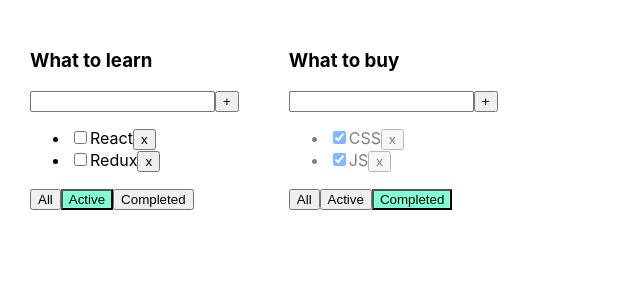
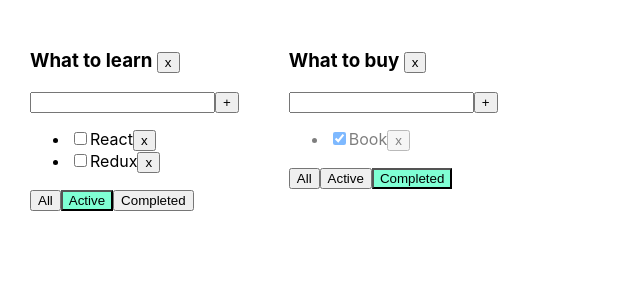
Before and after one commit to Radchenko87dmytro/My-Portfolio, a React (Create React App) app: page / in a window 1280 px wide. Shown: the top 300 px of the page, without its empty margins (0-640 px from the left). Built offline with nearby package versions, Linux system fonts and the light colour scheme.

Commit message:
feature: created removeTodolist function

```diff
--- a/src/App.tsx
+++ b/src/App.tsx
@@ -13,53 +13,79 @@ type TodolistType = {
 };
 
 function App() {
-  const [tasks, setTasks] = useState<Array<TaskType>>([
-    { id: v1(), title: "CSS", isDone: true },
-    { id: v1(), title: "JS", isDone: true },
-    { id: v1(), title: "React", isDone: false },
-    { id: v1(), title: "Redux", isDone: false },
-  ]);
-
-  function removeTask(id: string) {
-    let filteredTasks = tasks.filter((t) => t.id !== id); //t.id !=== id
-    setTasks(filteredTasks);
-    console.log(filteredTasks);
+  function removeTask(id: string, todolistId: string) {
+    let tasks = tasksObj[todolistId];
+    let filteredTasks = tasks.filter((t) => t.id != id);
+    tasksObj[todolistId] = filteredTasks;
+    setTasks({ ...tasksObj });
   }
 
-  function addTask(title: string) {
-    let newTask = { id: v1(), title: title, isDone: false };
-    let newTasks = [newTask, ...tasks];
-
-    setTasks(newTasks);
+  function addTask(title: string, todolistId: string) {
+    let task = { id: v1(), title: title, isDone: false };
+    let tasks = tasksObj[todolistId];
+    let newTasks = [task, ...tasks];
+    tasksObj[todolistId] = newTasks;
+    setTasks({ ...tasksObj });
   }
 
-  function changeTaskStatus(taskId: string, isDone: boolean) {
-    console.log(taskId, " ", isDone);
-
+  function changeTaskStatus(
+    taskId: string,
+    isDone: boolean,
+    todolistId: string
+  ) {
+    let tasks = tasksObj[todolistId];
     let task = tasks.find((t) => t.id === taskId);
     if (task) {
       task.isDone = isDone;
+      setTasks({ ...tasksObj });
     }
-    setTasks([...tasks]);
   }
 
-  function changeFilter(value: FilterValuesType, todolistId: string) {}
+  function changeFilter(value: FilterValuesType, todolistId: string) {
+    let todolist = todolists.find((tl) => tl.id === todolistId);
+    if (todolist) {
+      todolist.filter = value;
+      setTodolist([...todolists]);
+    }
+  }
+
+  let todolistId1 = v1();
+  let todolistId2 = v1();
 
   let [todolists, setTodolist] = useState<Array<TodolistType>>([
-    { id: v1(), title: "What to learn", filter: "active" },
-    { id: v1(), title: "What to buy", filter: "completed" },
+    { id: todolistId1, title: "What to learn", filter: "active" },
+    { id: todolistId2, title: "What to buy", filter: "completed" },
   ]);
 
+  let [tasksObj, setTasks] = useState({
+    [todolistId1]: [
+      { id: v1(), title: "CSS", isDone: true },
+      { id: v1(), title: "JS", isDone: true },
+      { id: v1(), title: "React", isDone: false },
+      { id: v1(), title: "Redux", isDone: false },
+    ],
+    [todolistId2]: [
+      { id: v1(), title: "Book", isDone: true },
+      { id: v1(), title: "Milk", isDone: false },
+    ],
+  });
+
+  let removeTodolist = (todolistId: string) => {
+    let filteredTodolist = todolists.filter((tl) => tl.id !== todolistId);
+    setTodolist([...filteredTodolist]);
+    delete tasksObj[todolistId];
+    setTasks({ ...tasksObj });
+  };
   return (
     <div className="App">
       {todolists.map((tl) => {
-        let tasksForTodolist = tasks;
+        let tasksForTodolist = tasksObj[tl.id];
 
         if (tl.filter === "completed") {
-          tasksForTodolist = tasks.filter((t) => t.isDone === true);
+          tasksForTodolist = tasksForTodolist.filter((t) => t.isDone === true);
         }
         if (tl.filter === "active") {
-          tasksForTodolist = tasks.filter((t) => t.isDone === false);
+          tasksForTodolist = tasksForTodolist.filter((t) => t.isDone === false);
         }
 
         return (
@@ -73,6 +99,7 @@ function App() {
             addTask={addTask}
             changeTaskStatus={changeTaskStatus}
             filter={tl.filter}
+            removeTodolist={removeTodolist}
           />
         );
       })}
--- a/src/Todolist.tsx
+++ b/src/Todolist.tsx
@@ -16,11 +16,16 @@ export interface PropsType {
   id: string;
   title: string;
   tasks: Array<TaskType>;
-  removeTask: (id: string) => void;
+  removeTask: (id: string, todolistId: string) => void;
   changeFilter: (value: FilterValuesType, todolistId: string) => void;
-  addTask: (title: string) => void;
-  changeTaskStatus: (taskId: string, isDone: boolean) => void;
+  addTask: (title: string, todolistId: string) => void;
+  changeTaskStatus: (
+    taskId: string,
+    isDone: boolean,
+    todolistId: string
+  ) => void;
   filter: FilterValuesType;
+  removeTodolist: (todolistId: string) => void;
 }
 
 export function Todolist(props: PropsType) {
@@ -34,7 +39,7 @@ export function Todolist(props: PropsType) {
   const onKeyPressHandler = (e: KeyboardEvent<HTMLInputElement>) => {
     setError(null);
     if (e.charCode === 13 && title.trim() !== "") {
-      props.addTask(title);
+      props.addTask(title, props.id);
       setNewTaskTitle("");
     }
 
@@ -45,7 +50,7 @@ export function Todolist(props: PropsType) {
 
   const addTask = () => {
     if (title.trim() !== "") {
-      props.addTask(title.trim());
+      props.addTask(title.trim(), props.id);
       setNewTaskTitle("");
       setError("");
     } else {
@@ -57,9 +62,15 @@ export function Todolist(props: PropsType) {
   const onCompletedClickHandler = () =>
     props.changeFilter("completed", props.id);
 
+  const removeTodolist = () => {
+    props.removeTodolist(props.id);
+  };
+
   return (
     <div>
-      <h3>{props.title}</h3>
+      <h3>
+        {props.title} <button onClick={removeTodolist}>x</button>
+      </h3>
       <div>
         <input
           value={title}
@@ -73,10 +84,10 @@ export function Todolist(props: PropsType) {
       <ul>
         {props.tasks.map((t) => {
           const onChangeHandler = (e: ChangeEvent<HTMLInputElement>) => {
-            props.changeTaskStatus(t.id, e.currentTarget.checked);
+            props.changeTaskStatus(t.id, e.currentTarget.checked, props.id);
           };
           const onRemoveHandler = () => {
-            props.removeTask(t.id);
+            props.removeTask(t.id, props.id);
           };
           return (
             <li key={t.id} className={t.isDone ? "is-done" : ""}>
```
